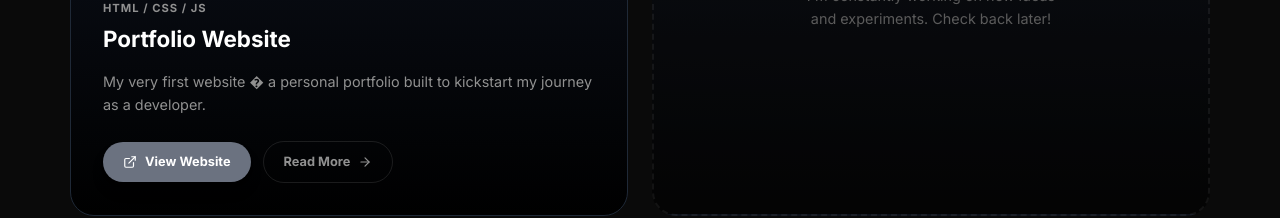
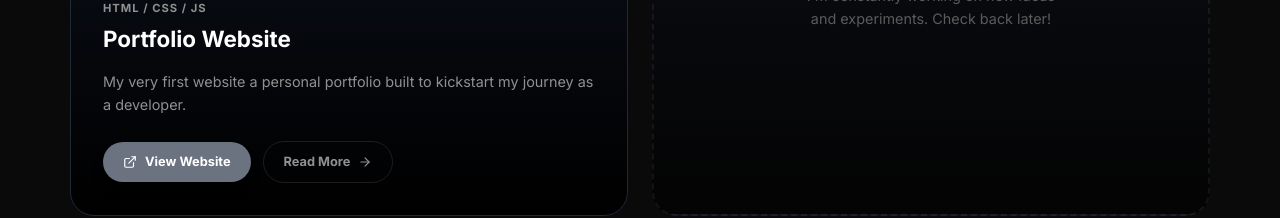
Before and after one commit to ogunmuyiwajonathan/Jonathan-portfolio, a React (Vite) app: page /works in a window 1280 px wide. Shown: the part 2271-2489 px from the top of the page. Built offline with nearby package versions, Linux system fonts and the light colour scheme.

Commit message:
Remove em-dashes and corrupt characters from Works copy

```diff
--- a/src/pages/Works.tsx
+++ b/src/pages/Works.tsx
@@ -23,7 +23,7 @@ const projects: Project[] = [
         title: "Dr. Olatoye",
         category: "React / Tailwind CSS / Framer Motion",
         description: "A professional landing page for a Nigerian educational consultant serving schools across Nigeria and Ghana.",
-        fullDescription: "Dr. Olatoye is a professional landing page built for an educational consultant with over 30 years of experience serving private schools across Nigeria. The site showcases Dr. Olatoye's services — school growth programmes, teacher training, clinical school diagnosis, and consultancy — alongside an educational materials catalog featuring 40+ authored books. It features an animated hero with rotating taglines and live statistics counters, a comprehensive services showcase, WhatsApp integration for instant client communication and ordering, client testimonials, and multiple conversion touchpoints. Built with React, Tailwind CSS, and Framer Motion, the site uses a professional navy-and-green aesthetic that communicates trust and educational expertise. The layout is fully responsive and mobile-first, optimized for the African market where most users browse on smartphones.",
+        fullDescription: "Dr. Olatoye is a professional landing page built for an educational consultant with over 30 years of experience serving private schools across Nigeria. The site showcases Dr. Olatoye's services, school growth programmes, teacher training, clinical school diagnosis, and consultancy, alongside an educational materials catalog featuring 40+ authored books. It features an animated hero with rotating taglines and live statistics counters, a comprehensive services showcase, WhatsApp integration for instant client communication and ordering, client testimonials, and multiple conversion touchpoints. Built with React, Tailwind CSS, and Framer Motion, the site uses a professional navy-and-green aesthetic that communicates trust and educational expertise. The layout is fully responsive and mobile-first, optimized for the African market where most users browse on smartphones.",
         highlights: [
             "Animated hero with rotating taglines and live statistics counter",
             "WhatsApp integration for instant client communication and ordering",
@@ -81,7 +81,7 @@ const projects: Project[] = [
         title: "Tasty Crust",
         category: "Tailwind CSS / UI / UX",
         description: "An appetizing and responsive restaurant web application with fluid visual styling.",
-        fullDescription: "Tasty Crust is a fully responsive web application for a bakery and restaurant, designed with a strong focus on UI/UX quality. I used Tailwind CSS to build a pixel-perfect, appetizing interface that draws the user in. The project included menus, booking sections, and a cart experience � all styled for maximum visual appeal and ease of use.",
+        fullDescription: "Tasty Crust is a fully responsive web application for a bakery and restaurant, designed with a strong focus on UI/UX quality. I used Tailwind CSS to build a pixel-perfect, appetizing interface that draws the user in. The project included menus, booking sections, and a cart experience, all styled for maximum visual appeal and ease of use.",
         highlights: ["Styled with Tailwind CSS for rapid, clean design", "Dedicated menu, booking & cart sections", "Strong UX focus with accessible color contrast", "Mobile-first, fully responsive layout"],
         image: "/images/crust-full.webp",
         link: "https://tasty-crust.vercel.app/",
@@ -104,9 +104,9 @@ const projects: Project[] = [
     {
         title: "Portfolio Website",
         category: "HTML / CSS / JS",
-        description: "My very first website � a personal portfolio built to kickstart my journey as a developer.",
-        fullDescription: "This was my very first website, marking the beginning of my journey as a developer. I built it from scratch using pure HTML, CSS, and JavaScript � no frameworks, no shortcuts. It taught me the fundamentals of web structure, responsive design, and user experience. This project holds a special place as the foundation of everything I've built since.",
-        highlights: ["First-ever website built from scratch", "Pure HTML, CSS & JavaScript � no frameworks", "Responsive layout for all screen sizes", "Deployed and live on Vercel"],
+        description: "My very first website a personal portfolio built to kickstart my journey as a developer.",
+        fullDescription: "This was my very first website, marking the beginning of my journey as a developer. I built it from scratch using pure HTML, CSS, and JavaScript, no frameworks, no shortcuts. It taught me the fundamentals of web structure, responsive design, and user experience. This project holds a special place as the foundation of everything I've built since.",
+        highlights: ["First-ever website built from scratch", "Pure HTML, CSS & JavaScript, no frameworks", "Responsive layout for all screen sizes", "Deployed and live on Vercel"],
         image: "/images/port-full.webp",
         link: "https://port-murex-tau.vercel.app/",
         gradient: "from-[#1e1e1e] to-[#333333]",
```
